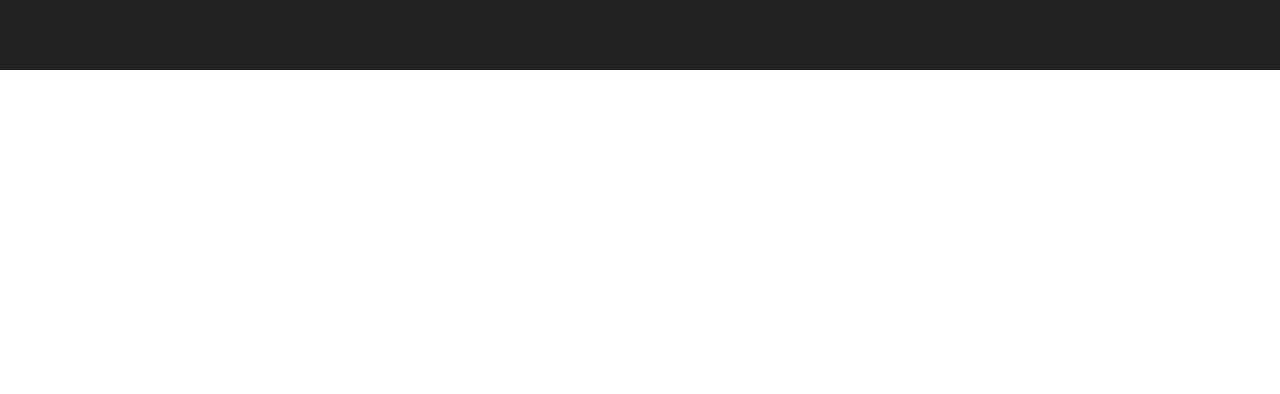
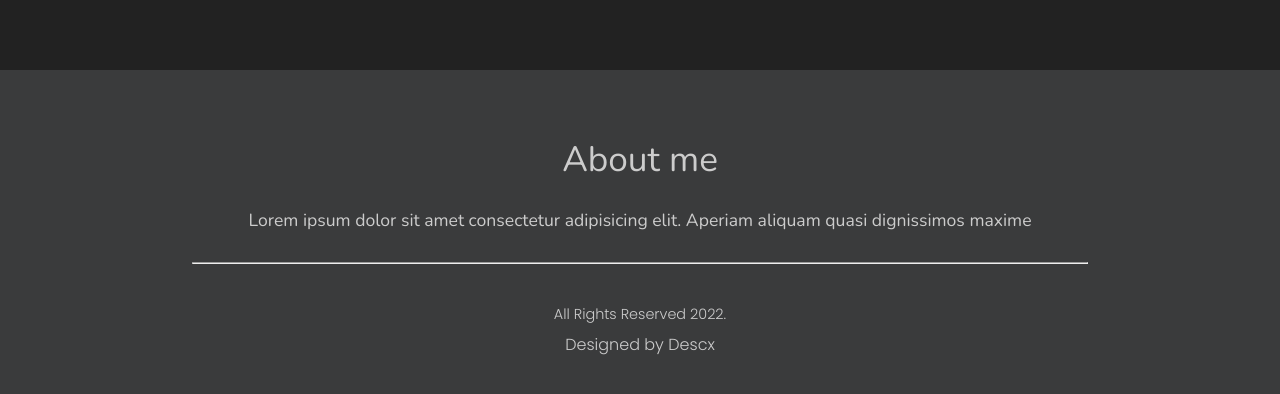
Before and after one commit to d3sc/slider-image, a plain HTML site: page index.html in a window 1280 px wide. Shown: the part 730-1124 px from the top of the page. Before the commit the page ends 800 px from the top, so only its background shows below. Drawn offline with nearby package versions, Linux system fonts and the light colour scheme.

Commit message:
added footer

```diff
--- a/index.html
+++ b/index.html
@@ -9,6 +9,11 @@
     <link rel="stylesheet" href="style.css" />
     <!-- My Swiper on https://swiperjs.com/get-started in CDN-->
     <link rel="stylesheet" href="https://unpkg.com/swiper@8/swiper-bundle.min.css" />
+    <!-- My Font -->
+    <link
+      href="https://fonts.googleapis.com/css2?family=Hind:wght@300;400&family=Montserrat:wght@500&family=Nunito:ital,wght@0,200;0,300;0,400;0,500;0,600;0,700;1,200;1,600&family=Pacifico&family=Poppins:wght@100;200;300;400;500;600;700&family=Raleway:ital,wght@0,300;0,500;1,300&display=swap"
+      rel="stylesheet"
+    />
   </head>
   <body>
     <div class="container">
@@ -34,6 +39,17 @@
         <!-- Bagian ini dihapus karena kita tidak Memerlukan Scroll Bar -->
       </div>
     </div>
+
+    <!-- footer -->
+    <footer>
+      <h4>About me</h4>
+      <p class="footer-content">Lorem ipsum dolor sit amet consectetur adipisicing elit. Aperiam aliquam quasi dignissimos maxime <br /></p>
+      <hr />
+      <div class="footer-bottom">
+        <p class="footer-info-1"><i class="bx bx-copyright"></i> All Rights Reserved 2022.</p>
+        <p class="footer-info-2">Designed by <span>Descx</span></p>
+      </div>
+    </footer>
 
     <!-- JS Swiper On https://swiperjs.com/get-started in CDN -->
     <script src="https://unpkg.com/swiper@8/swiper-bundle.min.js"></script>
--- a/style.css
+++ b/style.css
@@ -16,6 +16,7 @@
 .swiper {
   width: 80%;
   height: fit-content;
+  border-radius: 6px;
 }
 .swiper-slide img {
   width: 100%;
@@ -31,3 +32,50 @@
 .swiper .swiper-pagination-bullet-active {
   background: #fff;
 }
+
+footer {
+  width: 100%;
+  text-align: center;
+  padding: 40px 0 0px;
+  background-color: #3a3b3c;
+}
+footer h4 {
+  margin-bottom: 0;
+  margin-top: 25px;
+  font-size: 2.2em;
+  color: #ccc;
+  font-weight: 300;
+  font-family: "Nunito";
+}
+footer .footer-content {
+  padding-top: 25px;
+  font-size: 1.1em;
+  color: #ccc;
+  font-family: "Nunito";
+}
+footer .made {
+  margin-bottom: 10px;
+  font-size: 1em;
+}
+footer hr {
+  margin: 30px auto 0;
+  width: 70vw;
+}
+footer .footer-bottom {
+  background-color: #3a3b3c;
+  font-family: "Poppins";
+  font-weight: 300;
+  padding: 40px;
+  color: #ccc;
+}
+footer .footer-info-1 {
+  font-size: 0.9em;
+}
+footer .footer-info-2 {
+  padding-top: 7px;
+}
+footer .footer-bottom i {
+  position: relative;
+  top: 3px;
+  font-size: 1em;
+}
```
